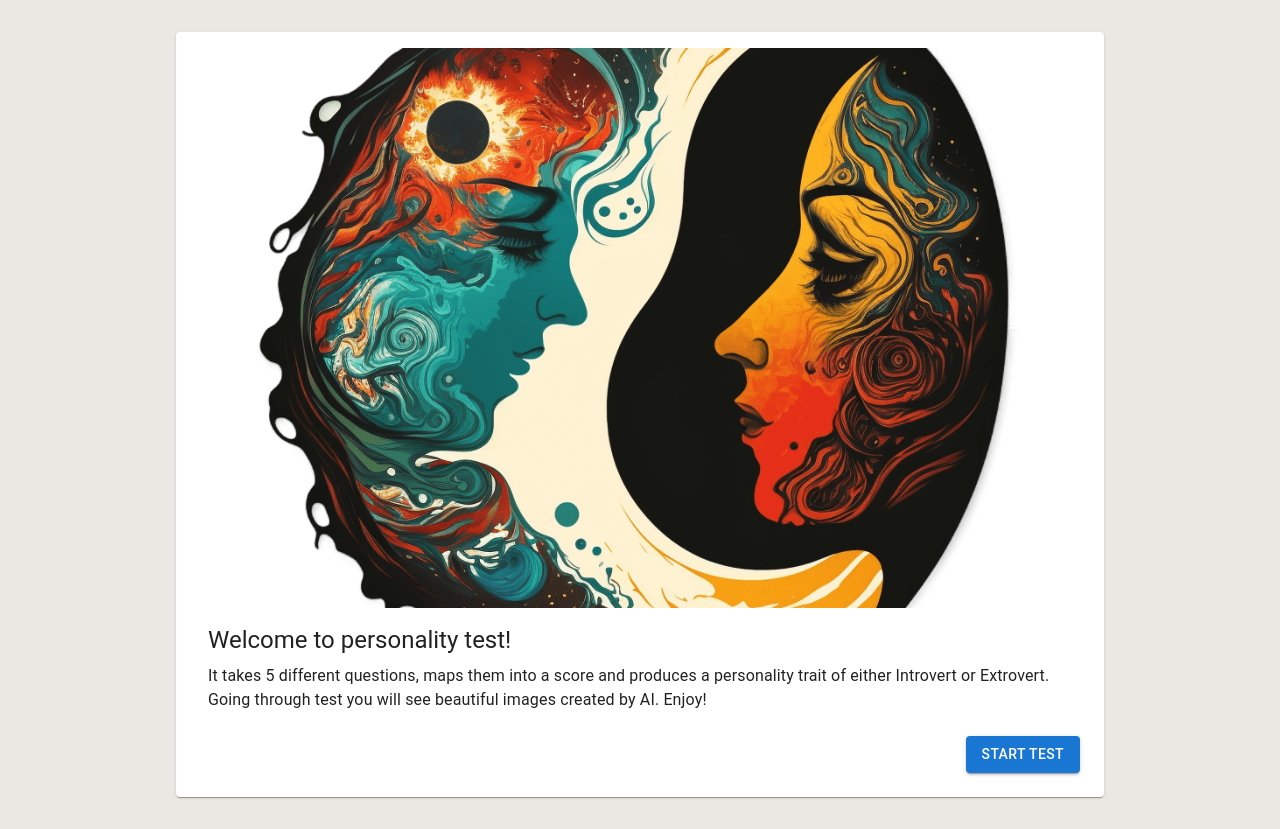
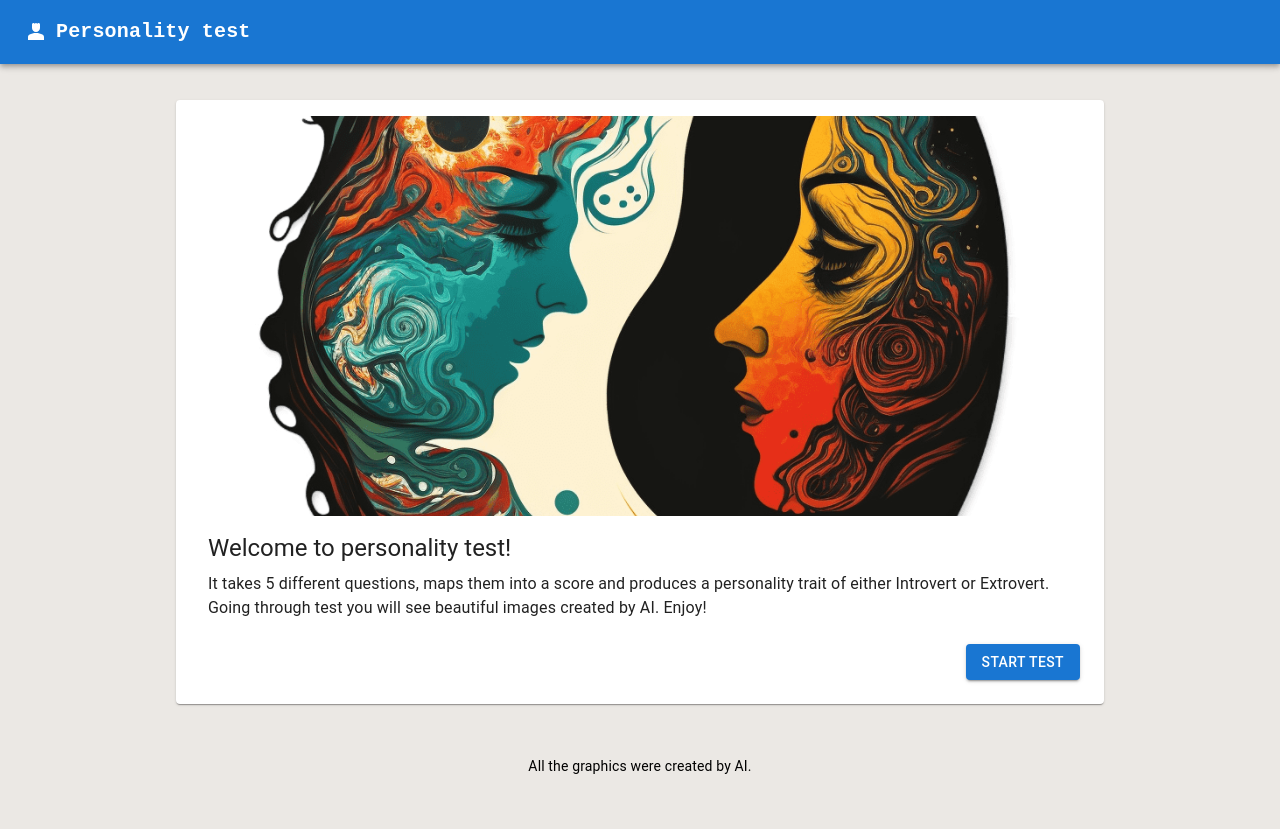
Before and after one commit to pumanitro/Teamway, a React (Create React App) app: page / in a window 1280 px wide. After the commit the page ends 800 px from the top, so only its background shows below. Built offline with nearby package versions, Linux system fonts and the light colour scheme.

Commit message:
Added quiz progress bar, top bar, and bottom info, decreased size of cards.

```diff
--- a/src/components/AppWrapper.styles.ts
+++ b/src/components/AppWrapper.styles.ts
@@ -2,7 +2,7 @@ export const AppWrapperStyles = {
   display: "flex",
   alignItems: "center",
   flexDirection: "column",
-  minHeight: "100vh",
+  minHeight: "calc(100vh - 124px)",
   justifyContent: "center",
   margin: "auto",
   width: "auto",
--- a/src/components/AppWrapper.tsx
+++ b/src/components/AppWrapper.tsx
@@ -1,6 +1,7 @@
-import { Box } from "@mui/material";
+import { AppBar, Box, Container, Toolbar, Typography } from "@mui/material";
 import React, { FC } from "react";
 import { AppWrapperStyles } from "./AppWrapper.styles";
+import Person4Icon from "@mui/icons-material/Person4";
 
 type AppWrapperPropsType = {
   children: React.ReactNode;
@@ -9,6 +10,30 @@ type AppWrapperPropsType = {
 
 export const AppWrapper: FC<AppWrapperPropsType> = ({ children, wrapperStyles }) => {
   return (
+    <>
+      <AppBar position="static">
+        <Container maxWidth="xl">
+          <Toolbar disableGutters>
+            <Person4Icon sx={{ display: { xs: "none", md: "flex" }, mr: 1 }} />
+            <Typography
+              variant="h6"
+              noWrap
+              component="a"
+              href="/"
+              sx={{
+                mr: 2,
+                display: { xs: "none", md: "flex" },
+                fontFamily: "monospace",
+                fontWeight: 700,
+                color: "inherit",
+                textDecoration: "none",
+              }}
+            >
+              Personality test
+            </Typography>
+          </Toolbar>
+        </Container>
+      </AppBar>
       <Box
         sx={{
           ...AppWrapperStyles,
@@ -17,5 +42,11 @@ export const AppWrapper: FC<AppWrapperPropsType> = ({ children, wrapperStyles })
       >
         {children}
       </Box>
+      <Box>
+        <Typography variant="body2" align="center" sx={{ mt: 2 }}>
+          All the graphics were created by AI.
+        </Typography>
+      </Box>
+    </>
   );
 };
--- /dev/null
+++ b/src/components/ProgressBar.tsx
@@ -0,0 +1,27 @@
+import { Box, Stack } from "@mui/material";
+import React, { FC } from "react";
+
+type ProgressBarPropsType = {
+  currentEl: number;
+  elMaxAmount: number;
+};
+
+export const ProgressBar: FC<ProgressBarPropsType> = ({ currentEl, elMaxAmount }) => {
+  return (
+    <Stack width="100%" direction="row" gap={2} sx={{ mb: 1 }}>
+      {Array(elMaxAmount)
+        .fill(0)
+        .map((_, index) => (
+          <Box
+            key={index}
+            sx={{
+              width: `${(1 / elMaxAmount) * 100}%`,
+              backgroundColor: index <= currentEl ? "secondary.main" : "grey.300",
+              height: "6px",
+              borderRadius: "10px",
+            }}
+          ></Box>
+        ))}
+    </Stack>
+  );
+};
--- a/src/pages/HomePage.tsx
+++ b/src/pages/HomePage.tsx
@@ -11,7 +11,7 @@ export const HomePage = () => {
   return (
     <AppWrapper>
       <Card sx={{ p: 2, width: "70%", m: 4, minHeight: "60vh" }}>
-        <CardMedia component="img" sx={{ height: "70vh" }} image={IntroversAndExtrovert} />
+        <CardMedia component="img" sx={{ height: "50vh" }} image={IntroversAndExtrovert} />
         <CardContent>
           <Typography variant="h5" sx={{ mb: 1 }}>
             Welcome to personality test!
--- a/src/pages/QuestionPage.tsx
+++ b/src/pages/QuestionPage.tsx
@@ -26,6 +26,7 @@ import Question1 from "../assets/question_1.png";
 import Question2 from "../assets/question_2.png";
 import Question3 from "../assets/question_3.png";
 import Question4 from "../assets/question_4.png";
+import { ProgressBar } from "../components/ProgressBar";
 
 const questionImages = [Question0, Question1, Question2, Question3, Question4];
 
@@ -90,15 +91,18 @@ export const QuestionPage = () => {
   return (
     <AppWrapper>
       <Card sx={{ p: 2, width: "70%", m: 4, minHeight: "60vh" }}>
-        {isTheFirstQuestion ? null : (
-          <Link to={ROUTING_KEYS.QUESTION(Number(id) - 1)} style={{ textDecoration: "none" }}>
-            <Button startIcon={<ArrowBackIcon />}>Previous</Button>
-          </Link>
-        )}
-        <CardMedia component="img" sx={{ height: "70vh" }} image={questionImages[Number(id)]} />
+        <Stack direction="row" justifyContent="center" alignItems="center">
+          <Typography variant="subtitle2" sx={{ mb: 1, minWidth: "110px" }}>
+            Question {Number(id) + 1} / {questionsAmount}
+          </Typography>
+          <ProgressBar elMaxAmount={questionsAmount} currentEl={Number(id)} />
+        </Stack>
+        <CardMedia component="img" sx={{ height: "50vh" }} image={questionImages[Number(id)]} />
         <CardContent style={{ minHeight: `calc(10vh - 100px)` }}>
           <Stack>
-            <Typography variant="h5">{question}</Typography>
+            <Typography variant="h5" sx={{ mb: 1 }}>
+              {question}
+            </Typography>
             <FormControl>
               <RadioGroup
                 aria-labelledby="questions-radio-group"
@@ -115,6 +119,12 @@ export const QuestionPage = () => {
           </Stack>
         </CardContent>
         <CardActions sx={{ justifyContent: "flex-end" }}>
+          <Stack direction="row" justifyContent={isTheFirstQuestion ? "flex-end" : "space-between"} width="100%">
+            {isTheFirstQuestion ? null : (
+              <Link to={ROUTING_KEYS.QUESTION(Number(id) - 1)} style={{ textDecoration: "none" }}>
+                <Button startIcon={<ArrowBackIcon />}>Previous</Button>
+              </Link>
+            )}
             {isTheLastQuestion ? (
               <Link to={ROUTING_KEYS.SCORE} style={{ textDecoration: "none" }}>
                 <Button variant="contained">Finish</Button>
@@ -124,6 +134,7 @@ export const QuestionPage = () => {
                 <Button variant="contained">Next</Button>
               </Link>
             )}
+          </Stack>
         </CardActions>
       </Card>
     </AppWrapper>
```
Lines whose indentation alone changed are shown as unchanged.
